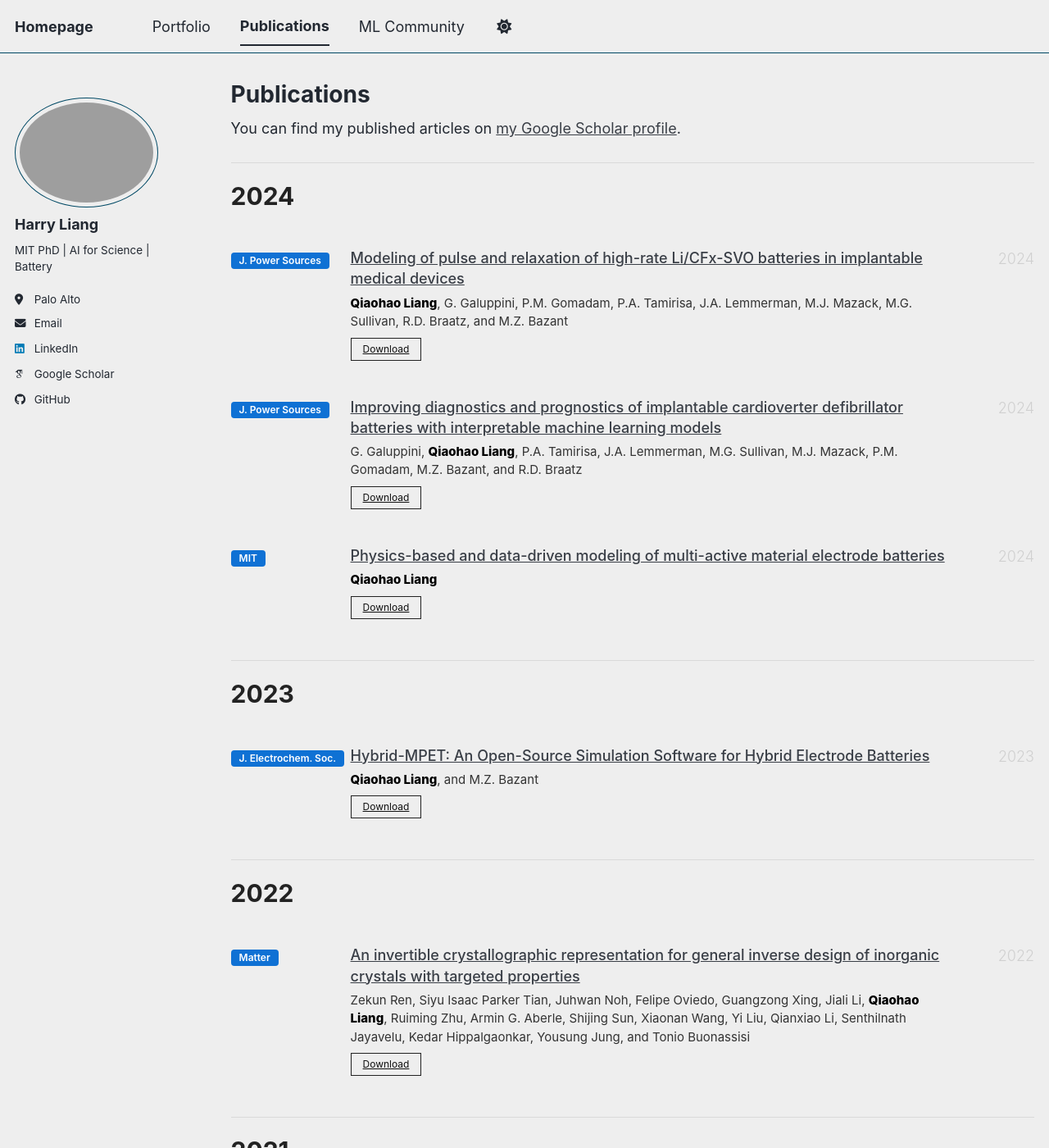
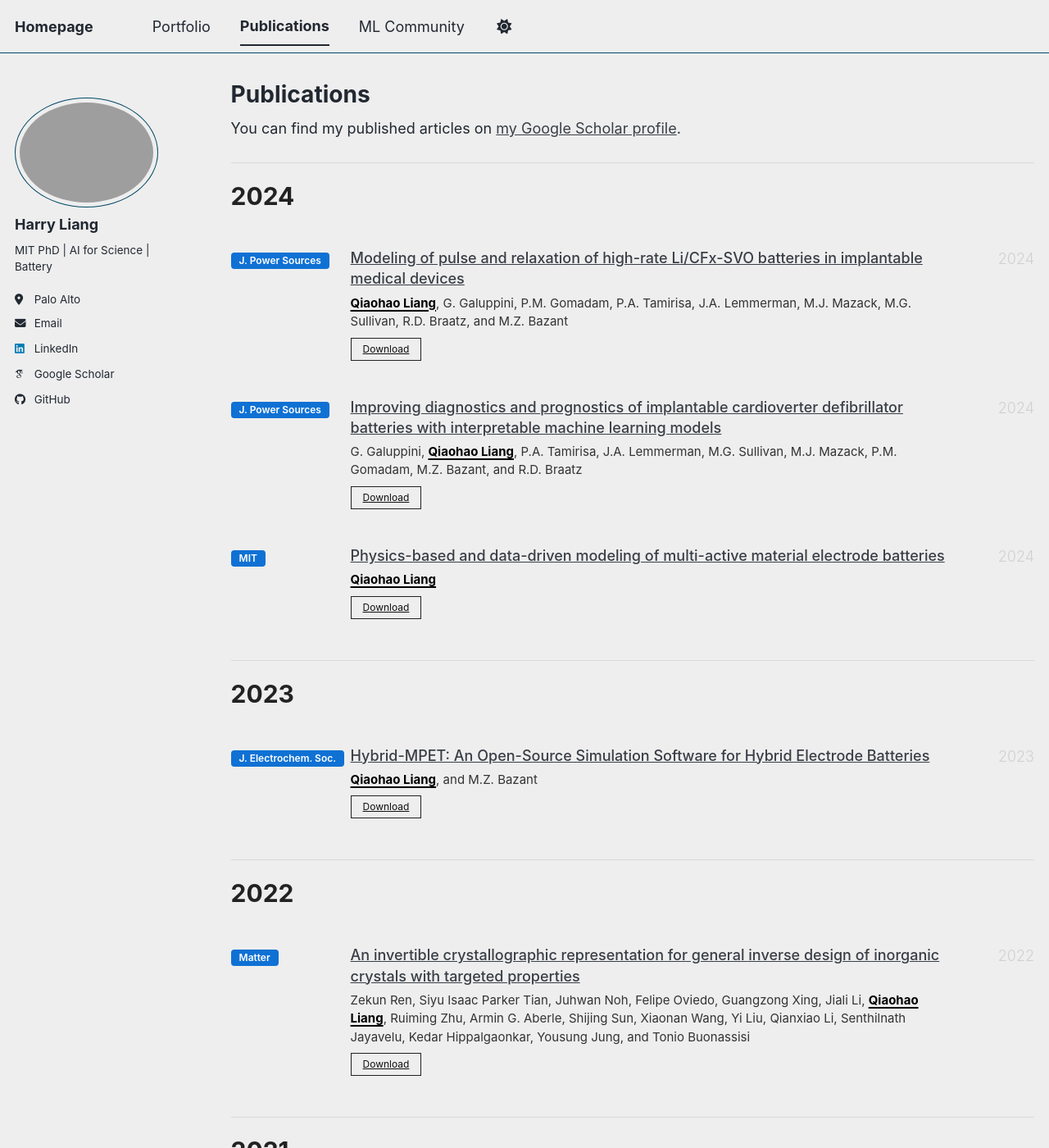
Before and after one commit to HarryQL/HarryQL.github.io, a Jekyll site: the page built from _pages/publications.html, in a window 1280 px wide and 1400 px high. Shown: the whole window at 82% size. Built offline with Jekyll 4.4.1, drawn with Linux system fonts in a browser that asks for light colours; some web fonts are replaced; a script bundle is joined from its source files by our own code; library files that are not in the unit come from our copies.

Commit message:
Update publications.html

```diff
--- a/_pages/publications.html
+++ b/_pages/publications.html
@@ -63,8 +63,12 @@ author_profile: true
 }
 
 .my-name {
+  font-weight: 700;
   color: #000;
-  font-weight: 800;
+  text-decoration: underline;
+  text-decoration-color: var(--accent);
+  text-decoration-thickness: 2px;
+  text-underline-offset: 3px;
 }
 
 .pub-links {
```
